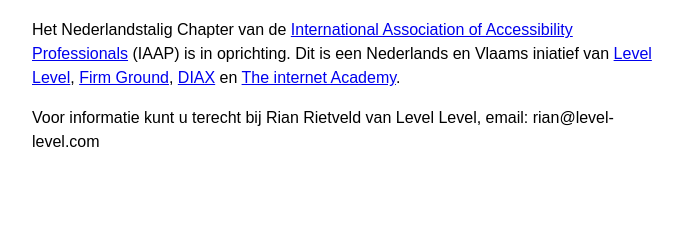
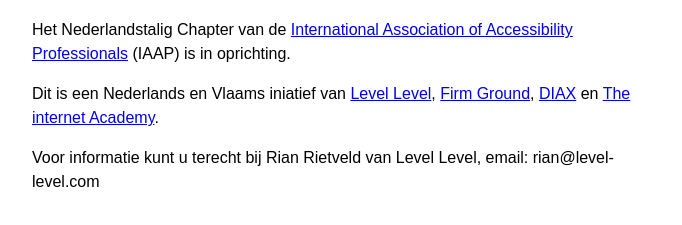
Before and after one commit to IAAP-NL-FL/info, a plain HTML site: page index.html in a window 1280 px wide. Shown: the part 83-308 px from the top of the page, without its empty margins (288-970 px from the left). Drawn offline with Linux system fonts and the light colour scheme.

Commit message:
Update index.html

```diff
--- a/index.html
+++ b/index.html
@@ -15,7 +15,10 @@
     <h1>IAAP Nederlandtalig Chapter</h1>
 
     <p>Het Nederlandstalig Chapter van de <a href="https://www.accessibilityassociation.org/s/"><span lang="en" hreflang="en">International Association of
-Accessibility Professionals</span><a/> (IAAP) is in oprichting. Dit is een Nederlands en Vlaams iniatief van <a href="https://level-level.com/nl/">Level Level</a>, <a href="https://www.firmground.nl/">Firm Ground</a>, <a href="https://www.di-ax.be/">DIAX</a> en <a href="https://www.internetacademy.nl/">The internet Academy</a>.</p>
+Accessibility Professionals</span></a> (IAAP) is in oprichting.</p>
+
+  <p>Dit is een Nederlands en Vlaams iniatief van <a href="https://level-level.com/nl/">Level Level</a>,
+<a href="https://www.firmground.nl/">Firm Ground</a>, <a href="https://www.di-ax.be/">DIAX</a> en <a href="https://www.internetacademy.nl/">The internet Academy</a>.</p>
     <p>Voor informatie kunt u terecht bij Rian Rietveld van Level Level, email: rian@level-level.com</p>
 
   </main>
```
